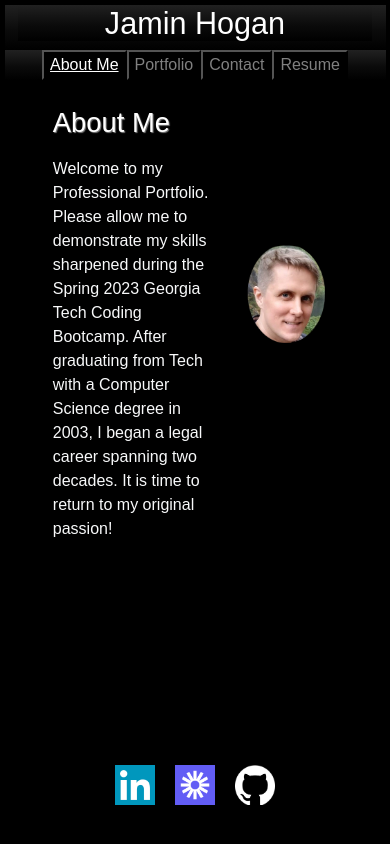
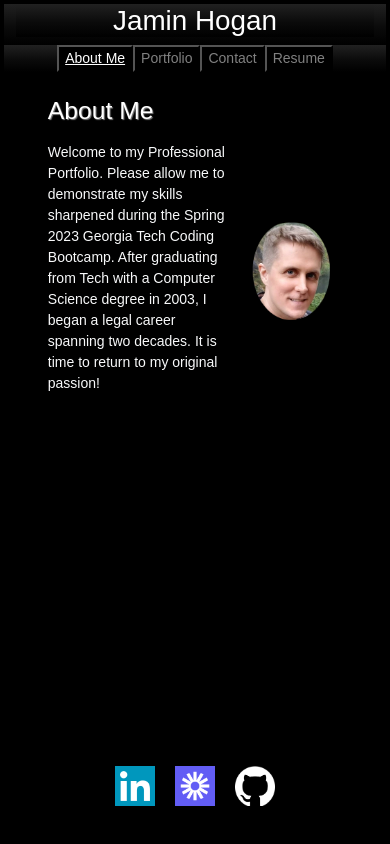
Before and after one commit to JaminHLO/react-portfolio, a React (Create React App) app: page / in a window 390 px wide. Built offline with nearby package versions, Linux system fonts and the light colour scheme.

Commit message:
page text resizing

```diff
--- a/src/styles/Project.css
+++ b/src/styles/Project.css
@@ -1,7 +1,7 @@
 
 /* Sets the appearance for the sub headimgs for the project items */
 h3, h4 {
-  font-size: 18px;
+  font-size: 12px;
   color: white;
   text-align:center;
   text-shadow: 1px 1px 1px grey;
--- a/src/styles/style.css
+++ b/src/styles/style.css
@@ -2,7 +2,7 @@
 /* Global default text color and font  */
 * {
     font-family: Arial, Helvetica, sans-serif;
-    font-size: 18px;
+    font-size: 16px;
     color: white;
     background-color: black;
     /* background: linear-gradient(331deg, rgb(88, 88, 88) 0%, rgb(1, 1, 1) 45%, rgb(48, 47, 47) 100%);
@@ -61,16 +61,16 @@ section a {
         justify-content: center;
         margin: 0;
         padding: 0;
-        font-size:16px;
+        font-size:14px;
     }
     /* reduces size of headings */
     h1 {
-        font-size: 20px;
+        font-size: 18px;
         justify-content: center;
 
     }
     h2, h3, h4, a {
-        font-size:16px;
+        font-size:12px;
     }
 }
 
```
